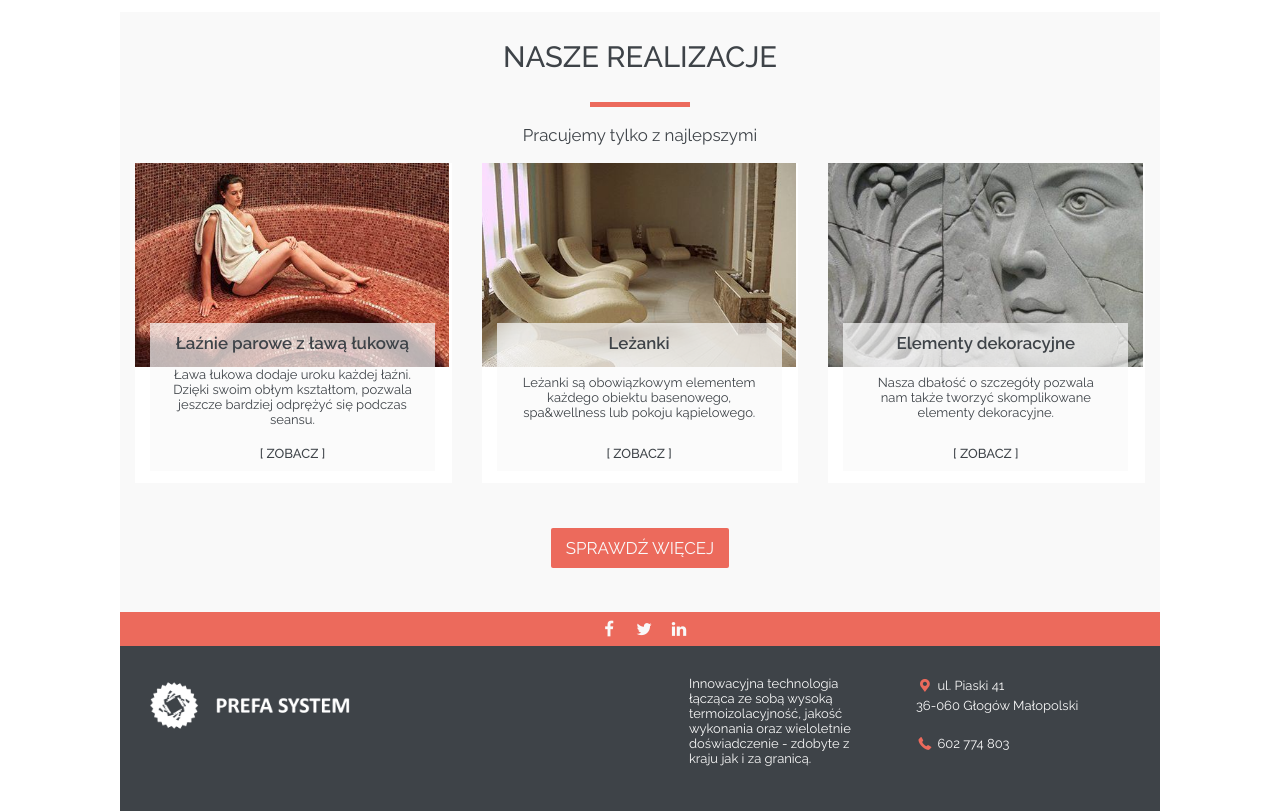
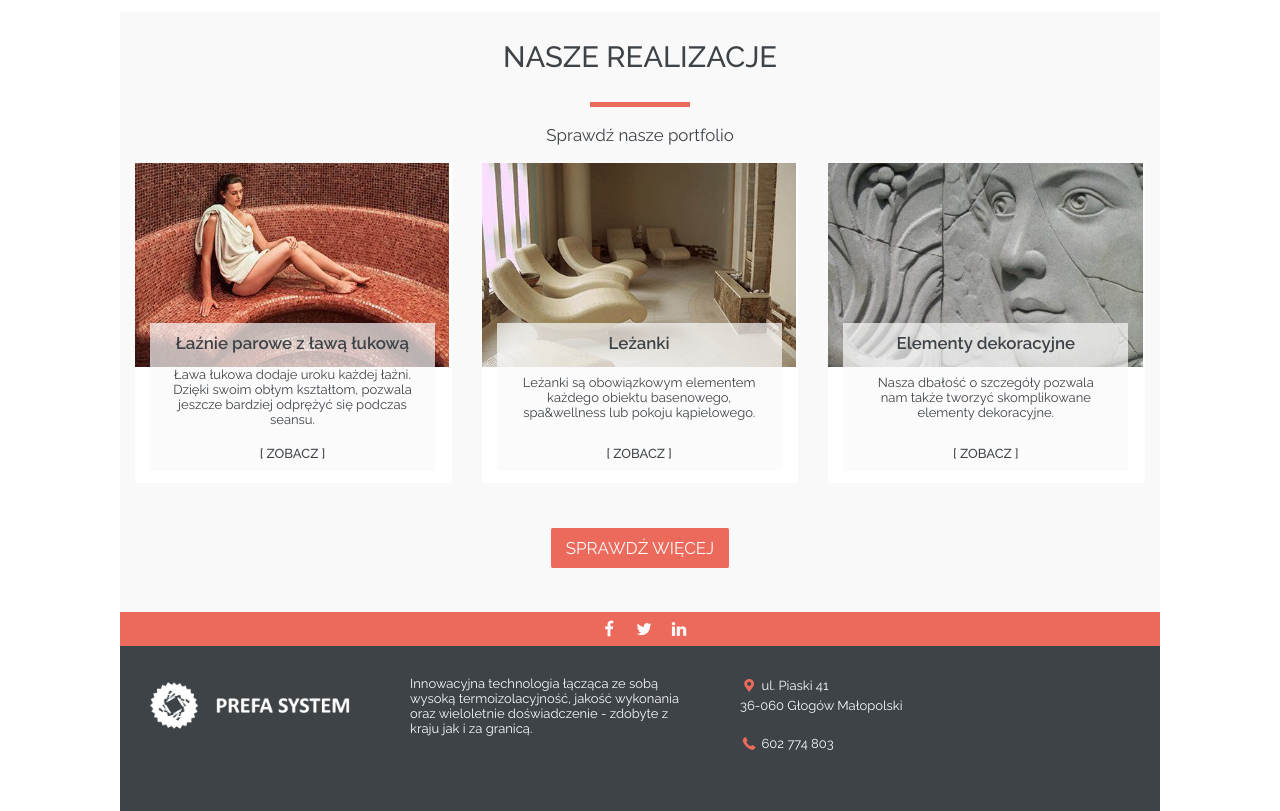
Before and after one commit to kgontarz124/PrefaSystem, a website: page index.html in a window 1280 px wide. Shown: the part 932-1743 px from the top of the page. Drawn offline with Linux system fonts and the light colour scheme.

```diff
--- a/index.html
+++ b/index.html
@@ -66,9 +66,9 @@
             <section class="slider-section">
                 <div class="container">
                     <div class="slider">
-                        <img class="baner active" src="images/prefa_system_dbalosc_o_szeczol.png" alt="baner 1">
+                        <img class="baner active" src="images/prefa_system_niezbedne_elementy_do_spa.png" alt="baner 1">
                         <img class="baner" src="images/prefa_system_elementy_o_dowolnej_konstrukcji.png" alt="baner 2">
-                        <img class="baner" src="images/prefa_system_niezbedne_elementy_do_spa.png" alt="baner 3">
+                        <img class="baner" src="images/prefa_system_dbalosc_o_szeczol.png" alt="baner 3">
                         <img class="arrow-left" src="images/arrow_left.png" alt="arrow left">
                         <img class="arrow-right" src="images/arrow_right.png" alt="arrow right">
                         <div class="slider-blocks">
@@ -109,7 +109,7 @@
                         <header class="align-to-center">
                             <span class="main-title">nasze realizacje</span>
                             <div class="red-block"></div>
-                            <span class="subtitle">Pracujemy tylko z najlepszymi</span>
+                            <span class="subtitle">Sprawdź nasze portfolio</span>
                         </header>
                         <section>
                             <div class="row">
@@ -184,17 +184,17 @@
                 </ul>
             </div>
             <div class="main-footer">
-                <div class="footer-logo">
+                <div class="footer-logo col-4-12">
                     <a href="/">
                         <img src="images/logo_prefa_system_white.png" alt="Logo Prefa System">
                     </a>
                 </div>
-                <div class="footer-short-description">
+                <div class="footer-short-description col-4-12">
                     <p>
                         Innowacyjna technologia łącząca ze sobą wysoką termoizolacyjność, jakość wykonania oraz wieloletnie doświadczenie - zdobyte z kraju jak i za granicą.
                     </p>
                 </div>
-                <div class="footer-contact">
+                <div class="footer-contact col-4-12">
                     <ul>
                         <li><a href="https://www.google.pl/maps/place/Piaski+41,+36-060+G%C5%82og%C3%B3w+Ma%C5%82opolski/@50.1516274,21.949742,17z/data=!3m1!4b1!4m5!3m4!1s0x473ce237bad8782f:0x1090b1367bf3f14!8m2!3d50.151624!4d21.951936?hl=pl" target="_blank" rel="noopener"><i class="icon-location"></i>&nbsp;ul. Piaski 41<br>36-060 Głogów Małopolski</a></li>
                         <li><a href="tel:602774803" rel="noopener"><i class="icon-phone"></i>&nbsp;602 774 803</a></li>
--- a/scss/partials/_footer.scss
+++ b/scss/partials/_footer.scss
@@ -30,20 +30,14 @@
     [class*="footer-"] {
         margin: 30px 30px 30px 0;
         padding-left: 30px;
-        // &:last-of-type {margin-right: 0;}
+        max-width: 300px;
     }
 
     .footer-logo {
-        // width: 250px;
-        flex: 1 1 45em;
         img {width: 200px;}
-    }
-    .footer-short-description {
-        flex: 0 2 20em;
     }
 
     .footer-contact {
-        flex: 0 2 25em;
         ul {
             display: flex;
             flex-direction: column;
```
Also changed, not shown: css/style.css, 1 other file.
